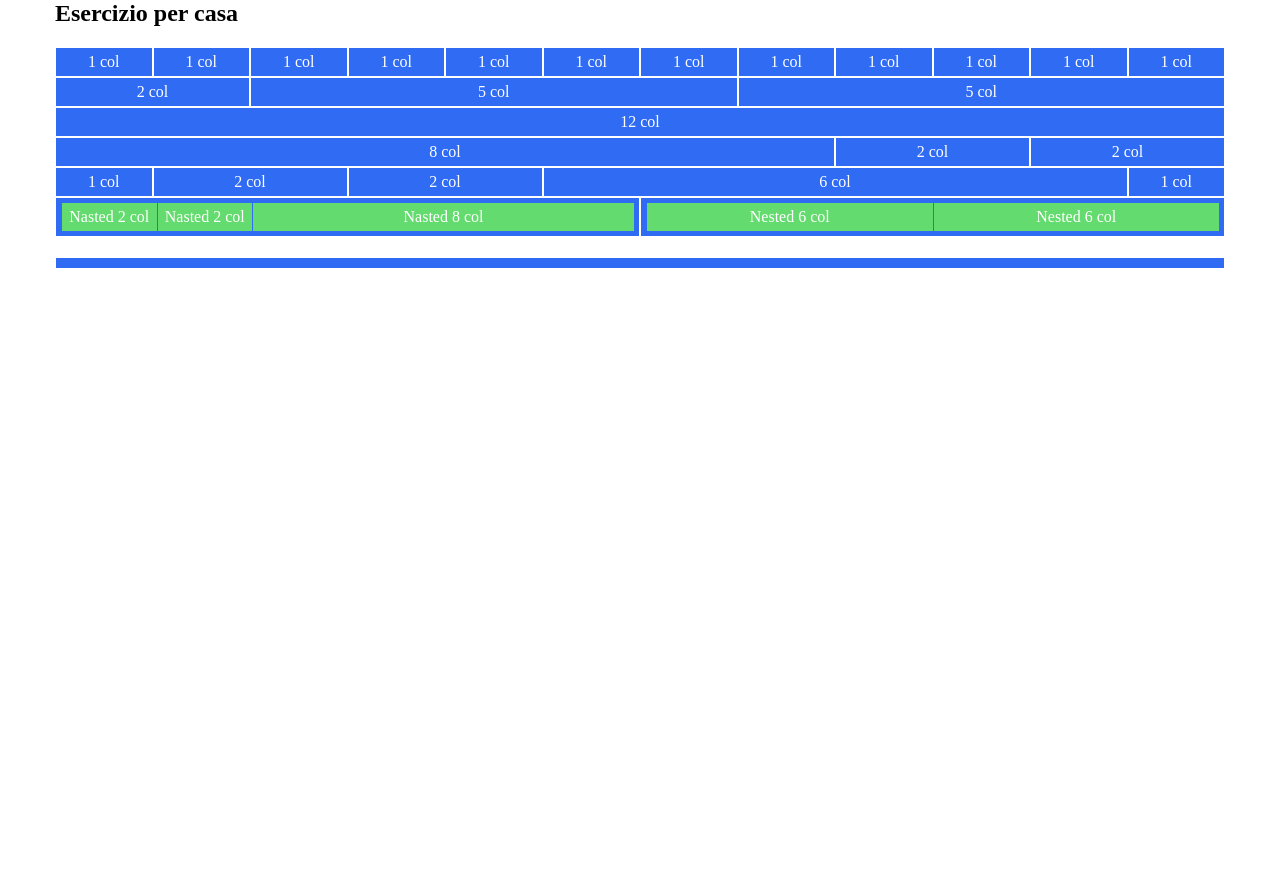
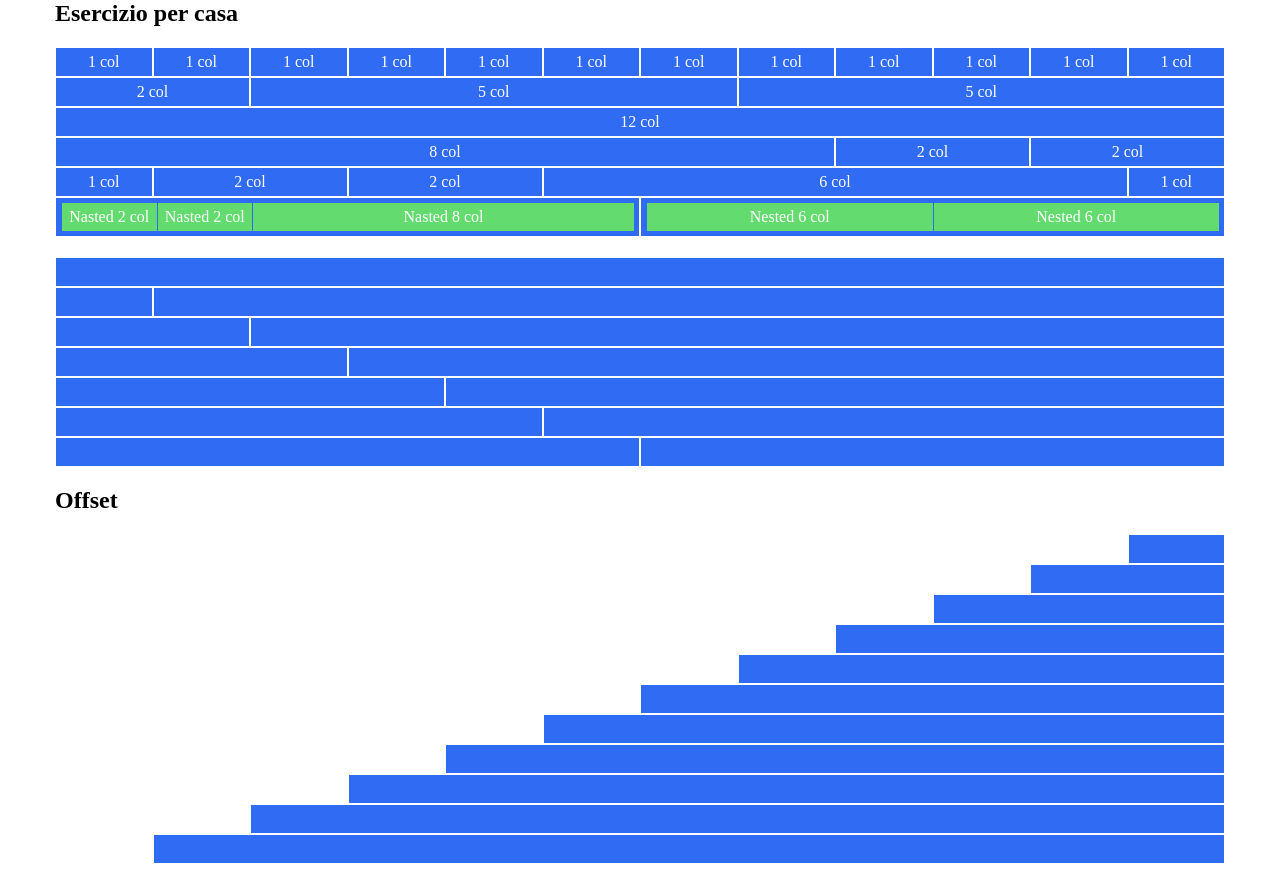
Before and after one commit to Pierfran992/html-css-12bool, a plain HTML site: page index.html in a window 1280 px wide. Before the commit the page ends 800 px from the top, so only its background shows below. Drawn offline with Linux system fonts and the light colour scheme.

Commit message:
sviluppo progetto completato

```diff
--- a/index.html
+++ b/index.html
@@ -100,7 +100,125 @@
 
         <div class="row">
 
-            <div class="col-12"></div>
+            <div class="col-12">&nbsp;</div>
+
+        </div>
+
+        <div class="row">
+
+            <div class="col-1">&nbsp;</div>
+            <div class="col-11">&nbsp;</div>
+
+        </div>
+
+        <div class="row">
+
+            <div class="col-2">&nbsp;</div>
+            <div class="col-10">&nbsp;</div>
+
+        </div>
+
+        <div class="row">
+
+            <div class="col-3">&nbsp;</div>
+            <div class="col-9">&nbsp;</div>
+
+        </div>
+
+        <div class="row">
+
+            <div class="col-4">&nbsp;</div>
+            <div class="col-8">&nbsp;</div>
+
+        </div>
+
+        <div class="row">
+
+            <div class="col-5">&nbsp;</div>
+            <div class="col-7">&nbsp;</div>
+
+        </div>
+
+        <div class="row">
+
+            <div class="col-6">&nbsp;</div>
+            <div class="col-6">&nbsp;</div>
+
+        </div>
+
+    </div>
+
+    <div class="container">
+
+        <h2>Offset</h2>
+
+    </div>
+
+    <div class="container">
+
+        <div class="row">
+
+            <div class="col-1 col-offset-11">&nbsp;</div>
+
+        </div>
+
+        <div class="row">
+
+            <div class="col-2 col-offset-10">&nbsp;</div>
+
+        </div>
+
+        <div class="row">
+
+            <div class="col-3 col-offset-9">&nbsp;</div>
+
+        </div>
+
+        <div class="row">
+
+            <div class="col-4 col-offset-8">&nbsp;</div>
+
+        </div>
+
+        <div class="row">
+
+            <div class="col-5 col-offset-7">&nbsp;</div>
+
+        </div>
+
+        <div class="row">
+
+            <div class="col-6 col-offset-6">&nbsp;</div>
+
+        </div>
+
+        <div class="row">
+
+            <div class="col-7 col-offset-5">&nbsp;</div>
+
+        </div>
+
+        <div class="row">
+
+            <div class="col-8 col-offset-4">&nbsp;</div>
+
+        </div>
+
+        <div class="row">
+
+            <div class="col-9 col-offset-3">&nbsp;</div>
+
+        </div>
+
+        <div class="row">
+
+            <div class="col-10 col-offset-2">&nbsp;</div>
+
+        </div>
+
+        <div class="row">
+
+            <div class="col-11 col-offset-1">&nbsp;</div>
 
         </div>
 
```
